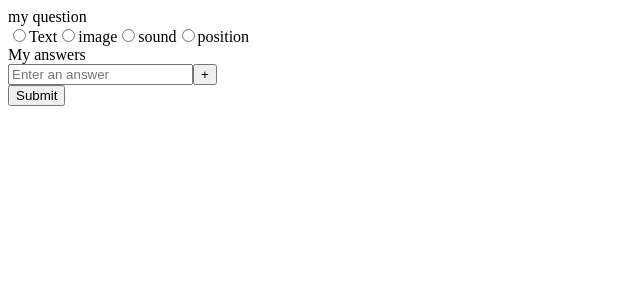
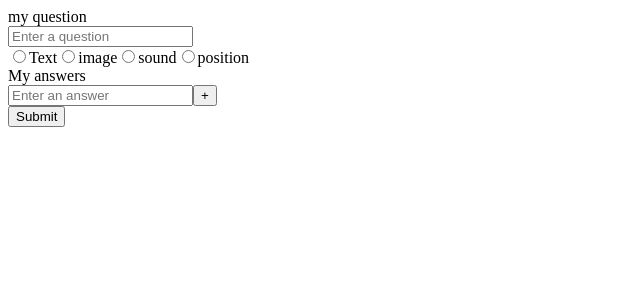
Before and after one commit to HediZitouni/lockdown, an Angular app: page /suggestion in a window 1280 px wide. Shown: the top 300 px of the page, without its empty margins (0-640 px from the left). Built offline with nearby package versions, Linux system fonts and the light colour scheme.

Commit message:
question typed

```diff
--- a/src/app/suggestion/suggestion.component.html
+++ b/src/app/suggestion/suggestion.component.html
@@ -1,14 +1,18 @@
 <form #form="ngForm" (ngSubmit)="onSubmit()">
     <div>my question</div>
 
-    <div>
-        <input type="radio" name="questionType" value="text" [(ngModel)] = "questionType"><label>Text</label>
-        <input type="radio" name="questionType" value="image" [(ngModel)] = "questionType"><label>image</label>
-        <input type="radio" name="questionType" value="sound" [(ngModel)] = "questionType"><label>sound</label>
-        <input type="radio" name="questionType" value="position" [(ngModel)] = "questionType"><label>position</label>
+    <div *ngIf="question.type !== 'position'">
+        <input type="text" name="question" placeholder="Enter a question" [(ngModel)] = "question.content">
     </div>
 
-    <div *ngIf="questionType !== 'position'">
+    <div>
+        <input type="radio" name="questionType" value="text" [(ngModel)] = "question.type"><label>Text</label>
+        <input type="radio" name="questionType" value="image" [(ngModel)] = "question.type"><label>image</label>
+        <input type="radio" name="questionType" value="sound" [(ngModel)] = "question.type"><label>sound</label>
+        <input type="radio" name="questionType" value="position" [(ngModel)] = "question.type"><label>position</label>
+    </div>
+
+    <div *ngIf="question.type !== 'position'">
             <div>My answers</div>
             <div *ngFor="let answer of answers">
                 <span>{{answer}}</span>
--- a/src/app/suggestion/suggestion.component.ts
+++ b/src/app/suggestion/suggestion.component.ts
@@ -1,4 +1,5 @@
 import { Component, OnInit } from '@angular/core';
+import { questionModel } from '../datamodel/questionModel';
 
 @Component({
   selector: 'app-suggestion',
@@ -6,12 +7,17 @@ import { Component, OnInit } from '@angular/core';
   styleUrls: ['./suggestion.component.scss']
 })
 export class SuggestionComponent implements OnInit {
-  questionType: string;
+  question: questionModel;
   answers: string[] = [];
   currentAnswer: string;
   constructor() { }
 
   ngOnInit(): void {
+    this.question = {
+      id: 0,
+      content: '',
+      type:''
+    }
   }
 
   onClick() {
@@ -25,7 +31,7 @@ export class SuggestionComponent implements OnInit {
   }
 
   onSubmit() {
-    console.log(this.questionType,this.answers);
+    console.log(this.question.type,this.answers);
   }
 
 }
```
